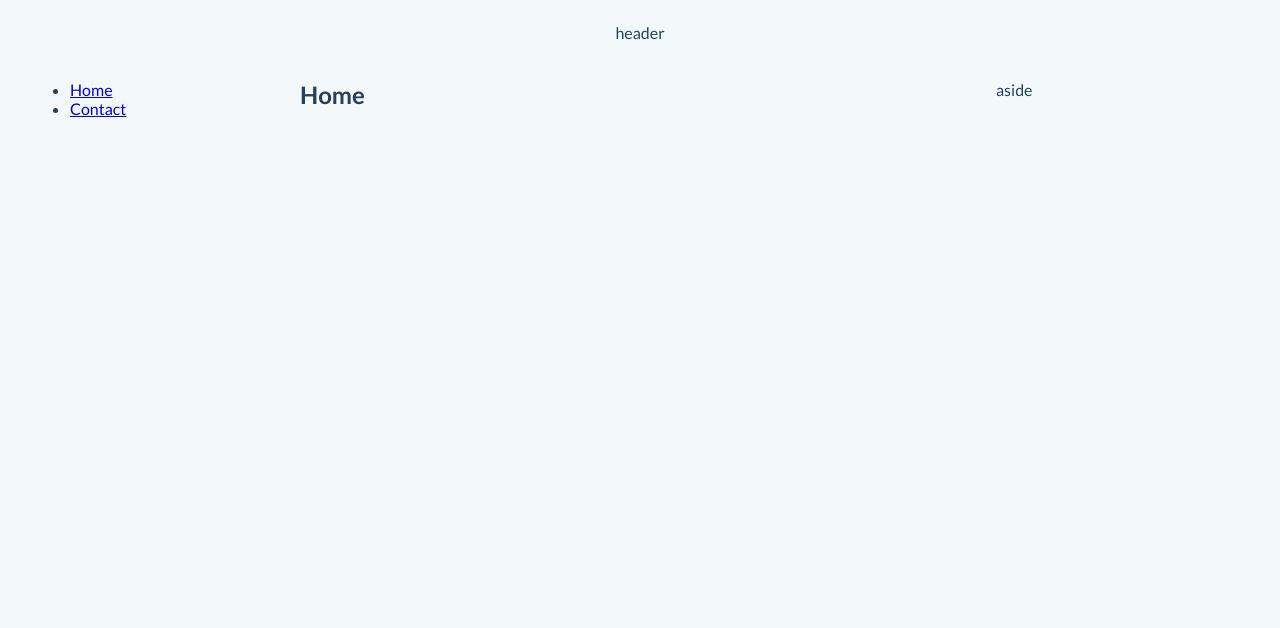
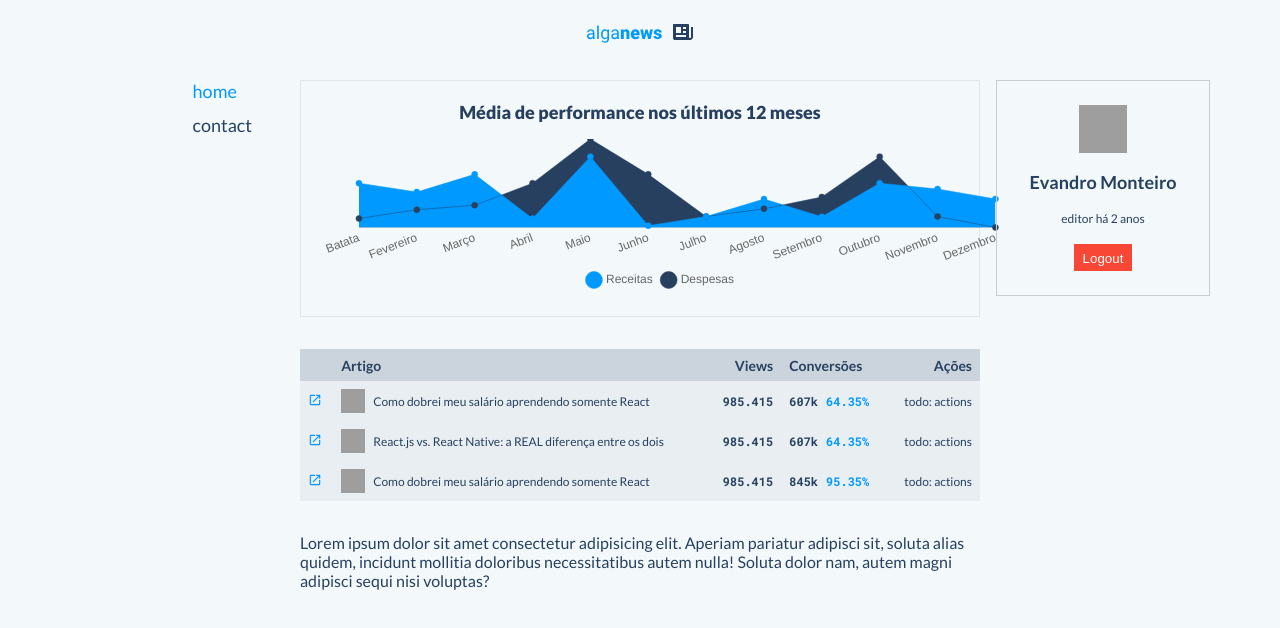
Before and after one commit to goodvandro/alganews-cms, a React (Create React App) app: page / in a window 1280 px wide. Shown: the top 628 px of the page. Built offline with nearby package versions, Linux system fonts and the light colour scheme; grey boxes are pictures that could not be loaded.

Commit message:
Add post list metrics

```diff
--- a/src/app/components/Chart/Chart.tsx
+++ b/src/app/components/Chart/Chart.tsx
@@ -47,7 +47,7 @@
 const labels = ['January', 'February', 'March', 'April', 'May', 'June', 'July'];
 
 export default function Chart({ data, title }: ChartProps) {
-  return <ChartWrapper style={{ width: 640 }}>
+  return <ChartWrapper style={{ width: '100%' }}>
     <div style={{ marginBottom: 16 }}>
       <Heading level={3}>
         {title}
--- /dev/null
+++ b/src/app/components/Logo.tsx
@@ -0,0 +1,5 @@
+import logo from '../../assets/logo.svg';
+
+export default function Logo() {
+  return <img src={logo} alt="AlgaNews CMS" />;
+}
--- a/src/app/components/NavBar.tsx
+++ b/src/app/components/NavBar.tsx
@@ -1,10 +1,32 @@
-import { Link } from "react-router-dom";
+import { NavLink } from "react-router-dom";
+import styled from 'styled-components';
 
 export default function NavBar() {
   return <>
-    <ul>
-      <li><Link to="/">Home</Link></li>
-      <li><Link to="/contact">Contact</Link></li>
-    </ul>
+    <List>
+      <Item><NavLink to="/">Home</NavLink></Item>
+      <Item><NavLink to="/contact">Contact</NavLink></Item>
+    </List>
   </>
 }
+
+const List = styled.ul`
+  display: flex;
+  flex-direction: column;
+  gap: 12px;
+  list-style: none;
+`
+
+const Item = styled.li`
+  text-transform: lowercase;
+  font-size: 18px;
+
+  a {
+    text-decoration: none;
+    color: #274060;
+
+    &.active {
+      color: #09f;
+    }
+  }
+`
--- /dev/null
+++ b/src/app/features/PostsList.tsx
@@ -0,0 +1,114 @@
+import { mdiOpenInNew } from "@mdi/js"
+import Icon from "@mdi/react"
+import { useMemo } from "react"
+import { Column, useTable } from "react-table"
+import Table from "../components/Table/Table"
+
+type Post = {
+  id: number;
+  title: string;
+  views: number;
+  author: {
+    name: string;
+    avatar: string;
+  }
+  conversions: {
+    thousands: number;
+    percentage: number;
+  }
+}
+
+export default function PostsList() {
+  const data = useMemo<Post[]>(
+    () => [
+      {
+        author: {
+          name: 'Daniel Bonifacio',
+          avatar: 'https://encrypted-tbn0.gstatic.com/images?q=tbn:ANd9GcRNf0vAZLggJoZxGKpfOa3EBClHkwQmmvv9Lg&usqp=CAU'
+        },
+        id: 1,
+        conversions: {
+          percentage: 64.35,
+          thousands: 607,
+        },
+        title: 'Como dobrei meu salário aprendendo somente React',
+        views: 985415
+      },
+      {
+        author: {
+          name: 'Daniel Bonifacio',
+          avatar: 'https://encrypted-tbn0.gstatic.com/images?q=tbn:ANd9GcRNf0vAZLggJoZxGKpfOa3EBClHkwQmmvv9Lg&usqp=CAU'
+        },
+        id: 2,
+        conversions: {
+          percentage: 64.35,
+          thousands: 607,
+        },
+        title: 'React.js vs. React Native: a REAL diferença entre os dois',
+        views: 985415
+      },
+      {
+        author: {
+          name: 'Daniel Bonifacio',
+          avatar: 'https://encrypted-tbn0.gstatic.com/images?q=tbn:ANd9GcRNf0vAZLggJoZxGKpfOa3EBClHkwQmmvv9Lg&usqp=CAU'
+        },
+        id: 3,
+        conversions: {
+          percentage: 95.35,
+          thousands: 845,
+        },
+        title: 'Como dobrei meu salário aprendendo somente React',
+        views: 985415
+      }
+    ],
+    []
+  );
+
+  const columns = useMemo<Column<Post>[]>(
+    () => [
+      {
+        Header: '',
+        accessor: 'id', // accessor is the "key" in the data
+        Cell: () => <Icon path={mdiOpenInNew} size={'14px'} color={'#09f'} />
+      },
+      {
+        Header: () => <div style={{ textAlign: 'left' }}>Artigo</div>,
+        accessor: 'title',
+        width: 320,
+        Cell: (props) => <div style={{ textAlign: 'left', display: 'flex', gap: 8, alignItems: 'center' }}>
+          <img width={24} height={24} src={props.row.original.author.avatar} alt={props.row.original.author.name} />
+          {props.value}
+        </div>,
+      },
+      {
+        Header: () => <div style={{ textAlign: 'right' }}>Views</div>,
+        accessor: 'views',
+        Cell: (props) => <div style={{ textAlign: 'right', fontWeight: 700, fontFamily: '"Roboto mono", monospace' }}>
+          {props.value.toLocaleString('pt-br')}
+        </div>,
+      },
+      {
+        Header: () => <div style={{ textAlign: 'left' }}>Conversões</div>,
+        accessor: 'conversions',
+        Cell: (props) => <div style={{ display: 'flex', gap: 8, fontWeight: 700, fontFamily: '"Roboto mono", monospace' }}>
+          <span>{props.value.thousands}k</span>
+          <span style={{ color: '#09f' }}>{props.value.percentage}%</span>
+        </div>,
+      },
+      {
+        id: Math.random().toString(),
+        Header: () => <div style={{ textAlign: 'right' }}>Ações</div>,
+        Cell: () => <div style={{ textAlign: 'right' }}>
+          todo: actions
+        </div>,
+      },
+    ],
+    []
+  );
+
+  const instance = useTable<Post>({ data, columns });
+
+  return <Table
+    instance={instance}
+  />
+}
--- /dev/null
+++ b/src/app/features/UserMetrics.tsx
@@ -0,0 +1,31 @@
+import Chart from "../components/Chart/Chart"
+
+const FAKE_DATA = {
+  labels: ['Batata', 'Fevereiro', 'Março', 'Abril', 'Maio', 'Junho', 'Julho', 'Agosto', 'Setembro', 'Outubro', 'Novembro', 'Dezembro'],
+  datasets: [{
+    label: 'Receitas',
+    data: [500, 400, 600, 100, 800, 20, 123, 320, 120, 500, 434, 322],
+    fill: true,
+    backgroundColor: '#0099FF',
+    borderColor: '#0099FF',
+    borderWidth: 0.5,
+    yAxisID: 'cashflow',
+  },
+  {
+    label: 'Despesas',
+    data: [100, 200, 250, 500, 1000, 600, 123, 210, 344, 800, 123, 0],
+    fill: true,
+    backgroundColor: '#274060',
+    borderColor: '#274060',
+    borderWidth: 0.5,
+    yAxisID: 'cashflow',
+  },
+  ]
+}
+
+export default function UserMetrics() {
+  return <Chart
+    title="Média de performance nos últimos 12 meses"
+    data={FAKE_DATA}
+  />
+}
--- a/src/app/layouts/Default/Default.layout.styles.ts
+++ b/src/app/layouts/Default/Default.layout.styles.ts
@@ -23,7 +23,11 @@
   gap: 16px;
 `
 
-export const Navigation = styled.nav``
+export const Navigation = styled.nav`
+  display: flex;
+  padding-right: 32px;
+  justify-content: flex-end;
+`
 
 export const Aside = styled.aside``
 
--- a/src/app/layouts/Default/Default.layout.tsx
+++ b/src/app/layouts/Default/Default.layout.tsx
@@ -1,4 +1,6 @@
+import Logo from '../../components/Logo';
 import NavBar from '../../components/NavBar';
+import SessionController from '../../components/SessionController';
 import * as DL from './Default.layout.styles';
 
 interface DefaultLayoutProps {
@@ -9,7 +11,7 @@
   return (
     <DL.Wrapper>
       <DL.Header>
-        header
+        <Logo />
       </DL.Header>
       <DL.Main>
         <DL.Navigation>
@@ -17,9 +19,15 @@
         </DL.Navigation>
         <DL.FeatureContent>
           {children}
+          <p>
+            Lorem ipsum dolor sit amet consectetur adipisicing elit. Aperiam pariatur adipisci sit, soluta alias quidem, incidunt mollitia doloribus necessitatibus autem nulla! Soluta dolor nam, autem magni adipisci sequi nisi voluptas?
+          </p>
         </DL.FeatureContent>
         <DL.Aside>
-          aside
+          <SessionController
+            name="Evandro Monteiro"
+            description="editor há 2 anos"
+          />
         </DL.Aside>
       </DL.Main>
     </DL.Wrapper>
--- a/src/app/views/Contact.view.tsx
+++ b/src/app/views/Contact.view.tsx
@@ -1,9 +1,10 @@
 import usePageTitle from "../../core/hooks/usePageTitle"
+import DefaultLayout from '../layouts/Default/Default.layout';
 
 export default function Contact() {
   usePageTitle('Contact')
 
-  return <div>
+  return <DefaultLayout>
     <h1>Contacto</h1>
-  </div>
+  </DefaultLayout>
 }
--- a/src/app/views/Home.view.tsx
+++ b/src/app/views/Home.view.tsx
@@ -1,10 +1,13 @@
 import usePageTitle from "../../core/hooks/usePageTitle"
-import DefaultLayout from '../layouts/Default/Default.layout';
+import PostsList from "../features/PostsList"
+import UserMetrics from "../features/UserMetrics"
+import DefaultLayout from '../layouts/Default/Default.layout'
 
 export default function Home() {
   usePageTitle('Home')
 
   return <DefaultLayout>
-    <h1>Home</h1>
+    <UserMetrics />
+    <PostsList />
   </DefaultLayout>
 }
```
Also changed, not shown: src/assets/logo.svg (added).
